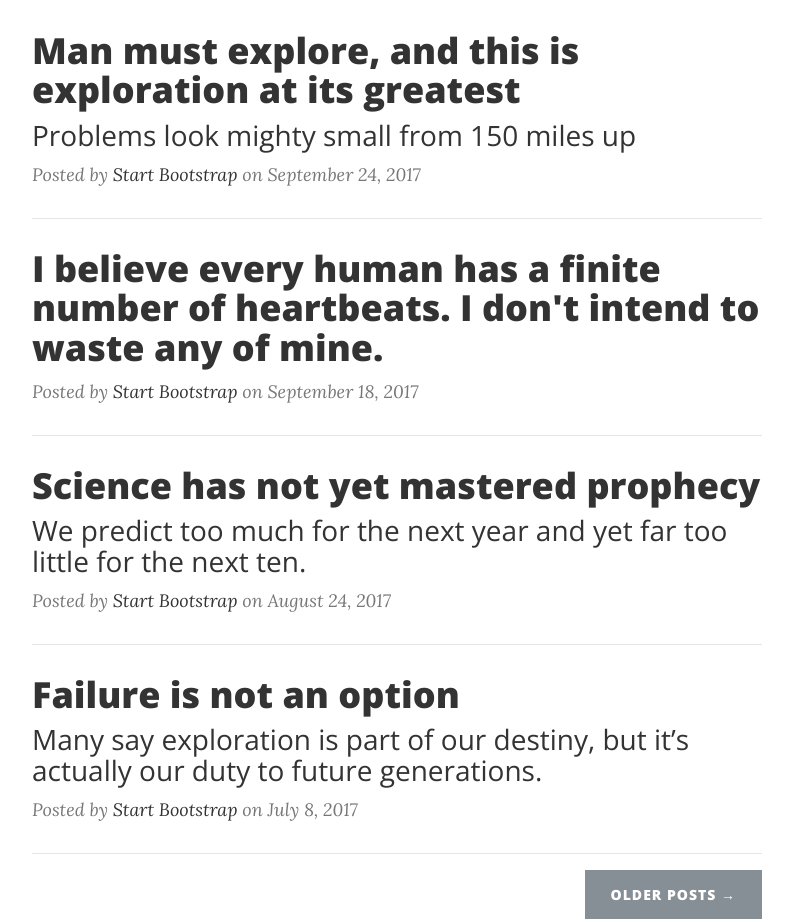
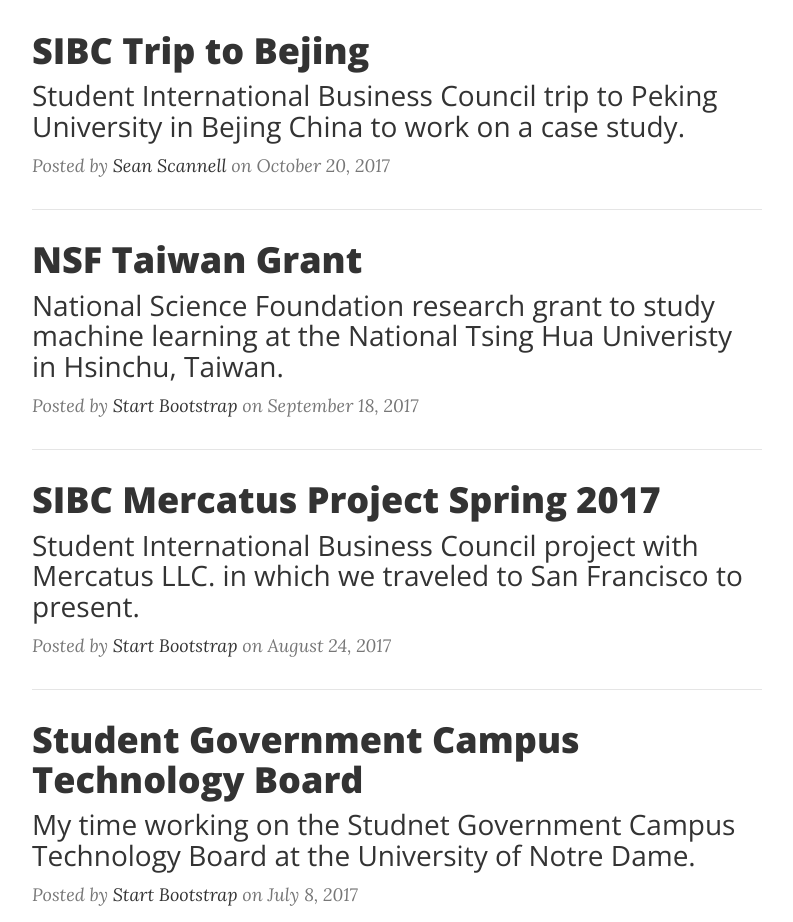
Before and after one commit to scannellstp/scannellstp.github.io, a website: page index.html in a window 1280 px wide. Shown: the part 600-1522 px from the top of the page, without its empty margins (243-1036 px from the left). Drawn offline with nearby package versions, Linux system fonts and the light colour scheme.

Commit message:
Change posts and add descrip.

```diff
--- a/index.html
+++ b/index.html
@@ -73,22 +73,25 @@
           <div class="post-preview">
             <a href="post.html">
               <h2 class="post-title">
-                Man must explore, and this is exploration at its greatest
+                SIBC Trip to Bejing
               </h2>
               <h3 class="post-subtitle">
-                Problems look mighty small from 150 miles up
+                Student International Business Council trip to Peking University in Bejing China to work on a case study.
               </h3>
             </a>
             <p class="post-meta">Posted by
-              <a href="#">Start Bootstrap</a>
-              on September 24, 2017</p>
+              <a href="#">Sean Scannell</a>
+              on October 20, 2017</p>
           </div>
           <hr>
           <div class="post-preview">
             <a href="post.html">
               <h2 class="post-title">
-                I believe every human has a finite number of heartbeats. I don't intend to waste any of mine.
+                NSF Taiwan Grant
               </h2>
+              <h3 class="post-subtitle">
+                National Science Foundation research grant to study machine learning at the National Tsing Hua Univeristy in Hsinchu, Taiwan.
+              </h3>
             </a>
             <p class="post-meta">Posted by
               <a href="#">Start Bootstrap</a>
@@ -98,10 +101,10 @@
           <div class="post-preview">
             <a href="post.html">
               <h2 class="post-title">
-                Science has not yet mastered prophecy
+                SIBC Mercatus Project Spring 2017
               </h2>
               <h3 class="post-subtitle">
-                We predict too much for the next year and yet far too little for the next ten.
+                Student International Business Council project with Mercatus LLC. in which we traveled to San Francisco to present.
               </h3>
             </a>
             <p class="post-meta">Posted by
@@ -112,10 +115,10 @@
           <div class="post-preview">
             <a href="post.html">
               <h2 class="post-title">
-                Failure is not an option
+                Student Government Campus Technology Board
               </h2>
               <h3 class="post-subtitle">
-                Many say exploration is part of our destiny, but it’s actually our duty to future generations.
+                My time working on the Studnet Government Campus Technology Board at the University of Notre Dame.
               </h3>
             </a>
             <p class="post-meta">Posted by
```
